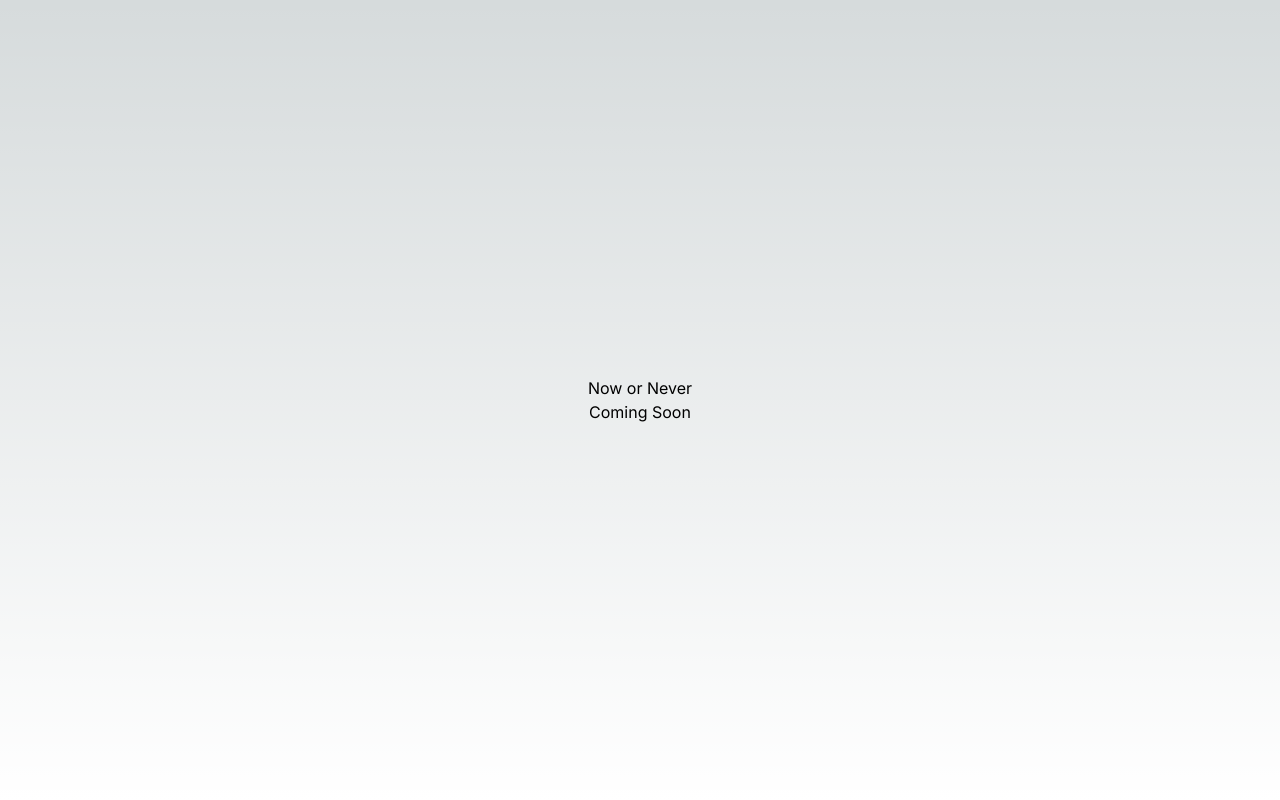
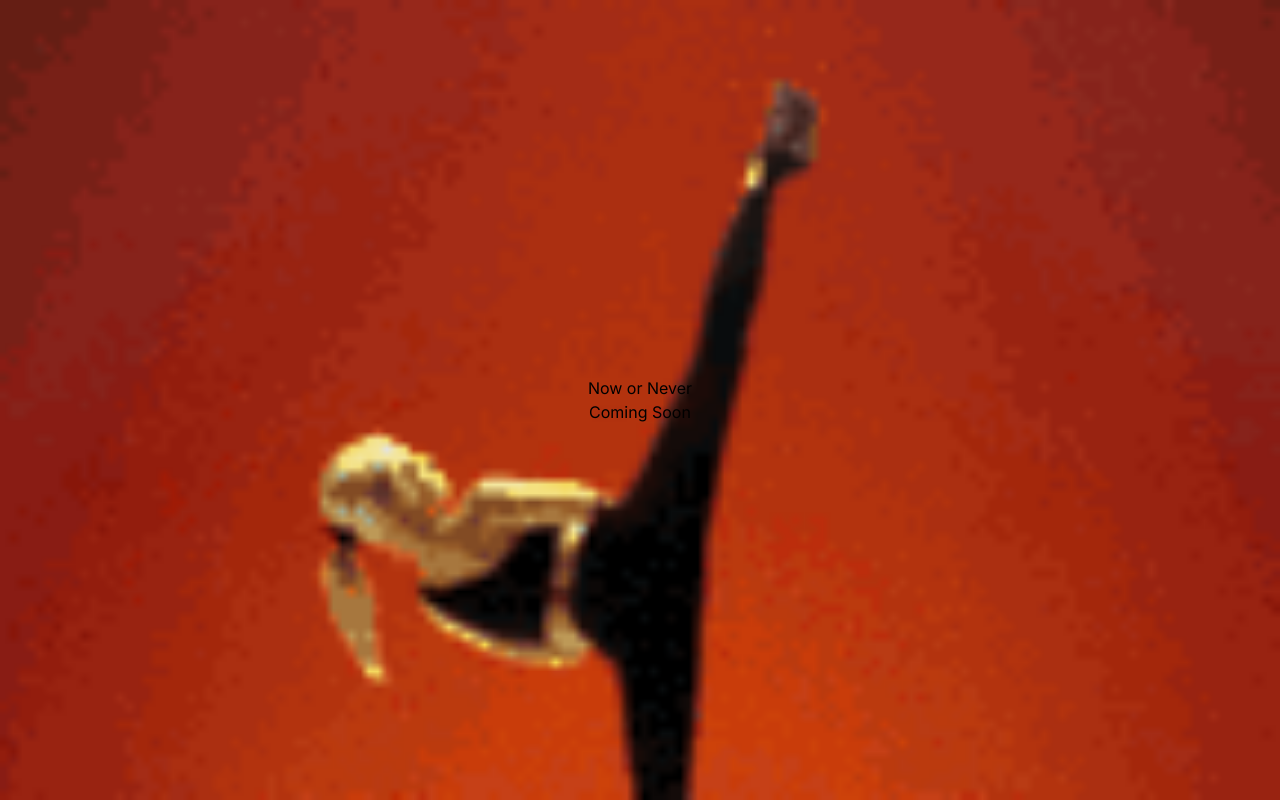
Before and after one commit to tenr/non, a Next.js app: page / in a window 1280 px wide. Built offline with nearby package versions, Linux system fonts and the light colour scheme.

Commit message:
gif added, black text

```diff
--- a/src/app/page.tsx
+++ b/src/app/page.tsx
@@ -1,7 +1,10 @@
 export default function Home() {
   return (
-    <main className="flex items-center justify-center h-screen">
-      <div className="text-center">
+    <main
+      className="flex items-center justify-center h-screen bg-center bg-no-repeat bg-cover"
+      style={{ backgroundImage: "url(/nongif.gif)" }}
+    >
+      <div className="text-center text-black">
         <h1>Now or Never</h1>
         <p>Coming Soon</p>
       </div>
```
Also changed, not shown: public/nongif.gif (added).
